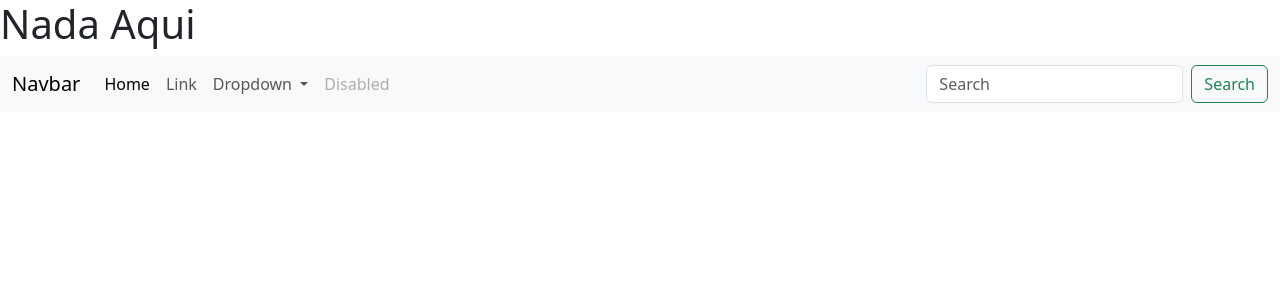
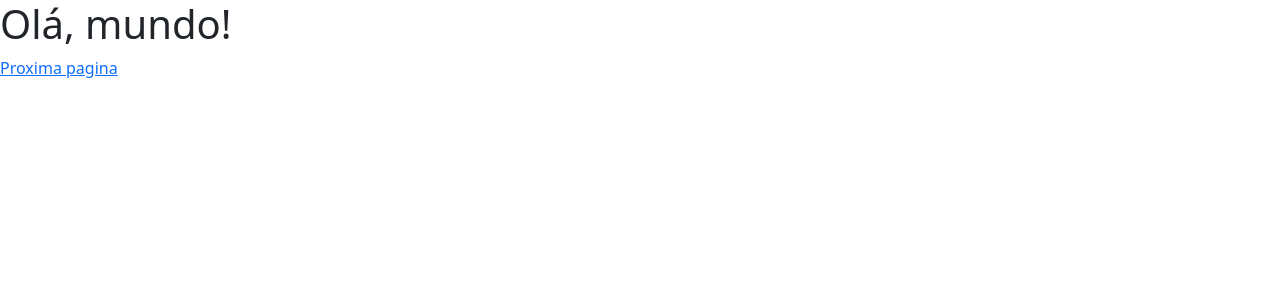
Before and after one commit to d4nkali/UNIESP_Intro_Programacao_p1, a Flask app: page / in a window 1280 px wide. Shown: the top 300 px of the page. Run offline with Flask 3, Linux system fonts and the light colour scheme.

Commit message:
Preparando o modelo

```diff
--- a/30_10_23/templates/modelo.html
+++ b/30_10_23/templates/modelo.html
@@ -1,58 +1,26 @@
-<!DOCTYPE html>
+<!doctype html>
 <html lang="pt-BR">
 
 
-<head>
+  <head>
 
-    <meta charset="UTF-8">
-    <title>Bootstrap</title>
+    <meta charset="utf-8">
+    <meta name="viewport" content="width=device-width, initial-scale=1">
+    <title>Bootstrap demo</title>
     <link href="https://cdn.jsdelivr.net/npm/bootstrap@5.3.2/dist/css/bootstrap.min.css" rel="stylesheet" integrity="sha384-T3c6CoIi6uLrA9TneNEoa7RxnatzjcDSCmG1MXxSR1GAsXEV/Dwwykc2MPK8M2HN" crossorigin="anonymous">
 
-</head>
+  </head>
 
 
-<body>
+  <body>
 
-    <h1>Nada Aqui</h1>
+
+
+    {% block conteudo %} {% endblock %}
+
     <script src="https://cdn.jsdelivr.net/npm/bootstrap@5.3.2/dist/js/bootstrap.bundle.min.js" integrity="sha384-C6RzsynM9kWDrMNeT87bh95OGNyZPhcTNXj1NW7RuBCsyN/o0jlpcV8Qyq46cDfL" crossorigin="anonymous"></script>
-    <nav class="navbar navbar-expand-lg bg-body-tertiary">
-        <div class="container-fluid">
-          <a class="navbar-brand" href="#">Navbar</a>
-          <button class="navbar-toggler" type="button" data-bs-toggle="collapse" data-bs-target="#navbarSupportedContent" aria-controls="navbarSupportedContent" aria-expanded="false" aria-label="Toggle navigation">
-            <span class="navbar-toggler-icon"></span>
-          </button>
-          <div class="collapse navbar-collapse" id="navbarSupportedContent">
-            <ul class="navbar-nav me-auto mb-2 mb-lg-0">
-              <li class="nav-item">
-                <a class="nav-link active" aria-current="page" href="#">Home</a>
-              </li>
-              <li class="nav-item">
-                <a class="nav-link" href="#">Link</a>
-              </li>
-              <li class="nav-item dropdown">
-                <a class="nav-link dropdown-toggle" href="#" role="button" data-bs-toggle="dropdown" aria-expanded="false">
-                  Dropdown
-                </a>
-                <ul class="dropdown-menu">
-                  <li><a class="dropdown-item" href="#">Action</a></li>
-                  <li><a class="dropdown-item" href="#">Another action</a></li>
-                  <li><hr class="dropdown-divider"></li>
-                  <li><a class="dropdown-item" href="#">Something else here</a></li>
-                </ul>
-              </li>
-              <li class="nav-item">
-                <a class="nav-link disabled" aria-disabled="true">Disabled</a>
-              </li>
-            </ul>
-            <form class="d-flex" role="search">
-              <input class="form-control me-2" type="search" placeholder="Search" aria-label="Search">
-              <button class="btn btn-outline-success" type="submit">Search</button>
-            </form>
-          </div>
-        </div>
-      </nav>
 
-</body>
+  </body>
 
 
 </html>
```
